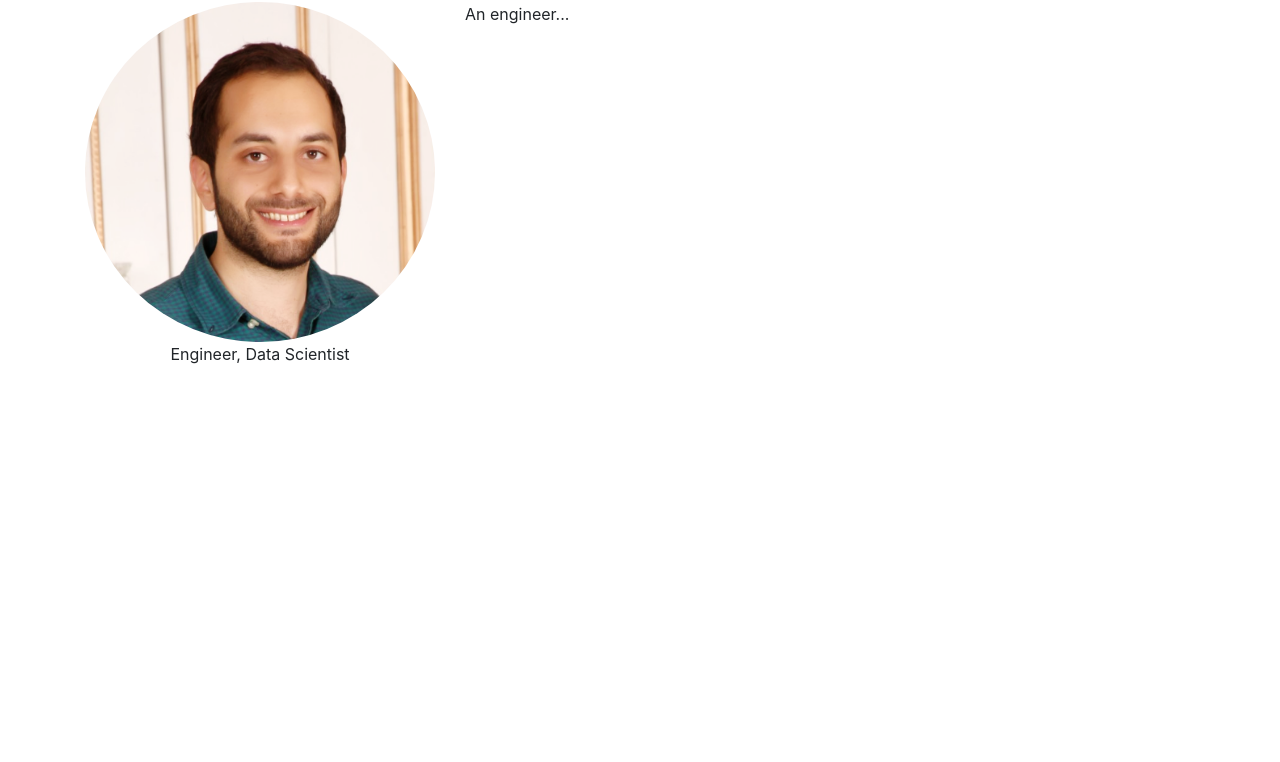
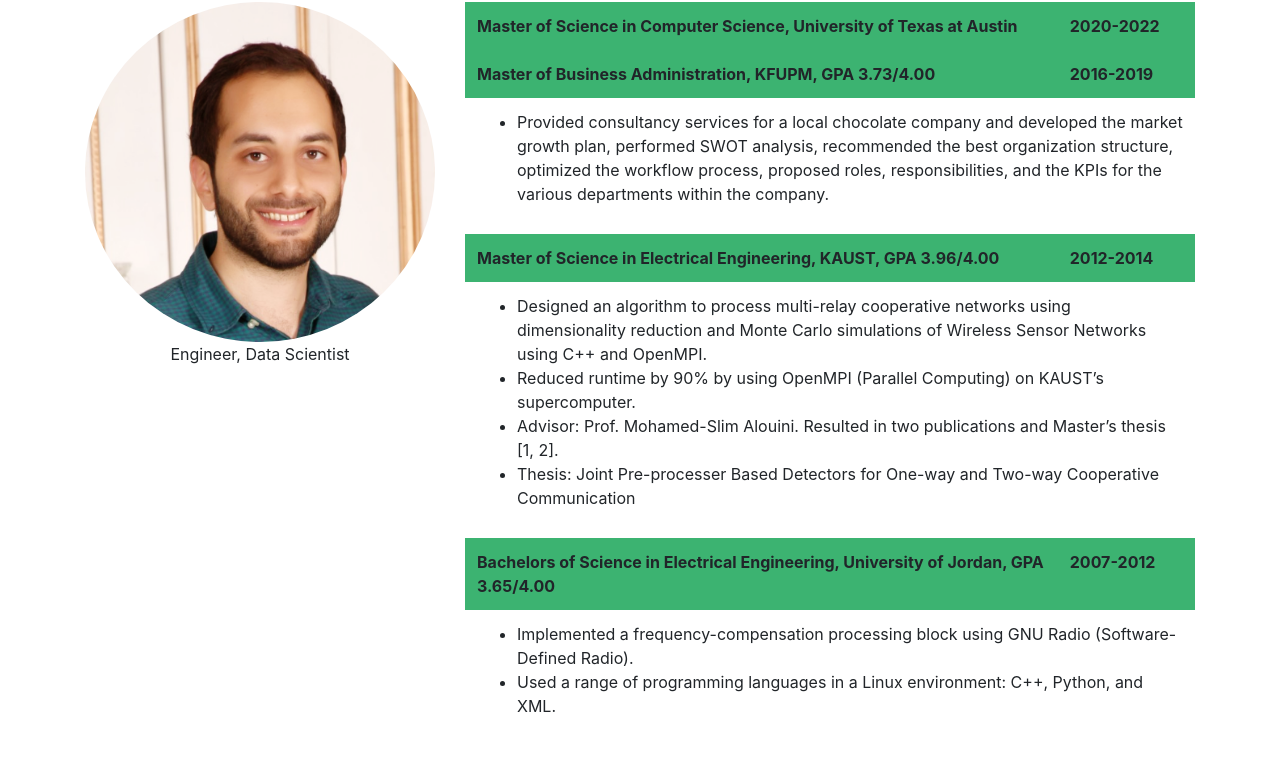
Before and after one commit to aitabuzaid/aitabuzaid.github.io, a plain HTML site: page education.html in a window 1280 px wide. Shown: the part 342-1104 px from the top of the page. Before the commit the page ends 800 px from the top, so only its background shows below. Drawn offline with nearby package versions, Linux system fonts and the light colour scheme.

Commit message:
feat: added education section

```diff
--- a/education.html
+++ b/education.html
@@ -15,7 +15,7 @@
 
 </head>
 <body>
-  <div class="jumbotron text-center bg-info text-white">
+  <div class="jumbotron text-center green text-white">
     <h1>Abdulrahman Abuzaid</h1>
     <h6>My Personal Webpage</h6>
   </div>
@@ -62,7 +62,52 @@
 
       <div class="col-sm-8">
         <h2>EDUCATION</h2>
-        <p>An engineer...</p>
+        <table class="table table-borderless">
+          <tbody>
+            <tr class="tableHead">
+              <td><strong>Master of Science in Computer Science, University of Texas at Austin </strong></td>
+              <td style="test-align:right"><strong>2020-2022</strong></td>
+            </tr>
+            <tr class="tableHead">
+              <td><strong>Master of Business Administration, KFUPM, GPA 3.73/4.00	</strong></td>
+              <td style="test-align:right"><strong>2016-2019</strong></td>
+            </tr>
+            <tr class="tableRow">
+              <td colspan="2">
+                <ul>
+                  <li>Provided consultancy services for a local chocolate company and developed the market growth plan, performed SWOT analysis, recommended the best organization structure, optimized the workflow process, proposed roles, responsibilities, and the KPIs for the various departments within the company.</li>
+                </ul>
+              </td>
+            </tr>
+            <tr class="tableHead">
+              <td><strong>Master of Science in Electrical Engineering, KAUST, GPA 3.96/4.00</strong></td>
+              <td style="test-align:right"><strong>2012-2014</strong></td>
+            </tr>
+            <tr class="tableRow">
+              <td colspan="2">
+                <ul>
+                  <li>Designed an algorithm to process multi-relay cooperative networks using dimensionality reduction  and Monte Carlo simulations of Wireless Sensor Networks using C++ and OpenMPI.</li>
+                  <li>Reduced runtime by 90% by using OpenMPI (Parallel Computing) on KAUST’s supercomputer.</li>
+                  <li>Advisor: Prof. Mohamed-Slim Alouini. Resulted in two publications and Master’s thesis [1, 2].</li>
+                  <li>Thesis: Joint Pre-processer Based Detectors for One-way and Two-way Cooperative Communication</li>
+                </ul>
+              </td>
+            </tr>
+            <tr class="tableHead">
+              <td><strong>Bachelors of Science in Electrical Engineering, University of Jordan, GPA 3.65/4.00</strong></td>
+              <td style="test-align:right"><strong>2007-2012</strong></td>
+            </tr>
+            <tr class="tableRow">
+              <td colspan="2">
+                <ul>
+                  <li>Implemented a frequency-compensation processing block using GNU Radio (Software-Defined Radio).</li>
+                  <li>Used a range of programming languages in a Linux environment: C++, Python, and XML.</li>
+                </ul>
+              </td>
+            </tr>
+          </tbody>
+
+        </table>
       </div>
     </div>
   </div>
--- a/templates/style.scss
+++ b/templates/style.scss
@@ -20,7 +20,7 @@ tr.tableHead {
 }
 
 tr.tableHead:hover {
-  background-color: $DarkerSeaGreen;
+  background-color: DarkerSeaGreen;
 }
 
 tr.tableRow {
```
Also changed, not shown: experience.html (+3 -3 lines).
